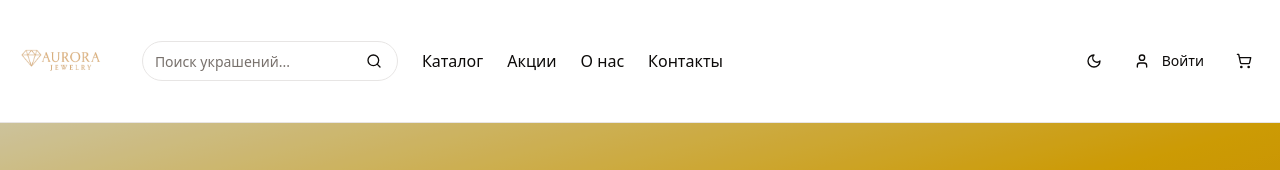
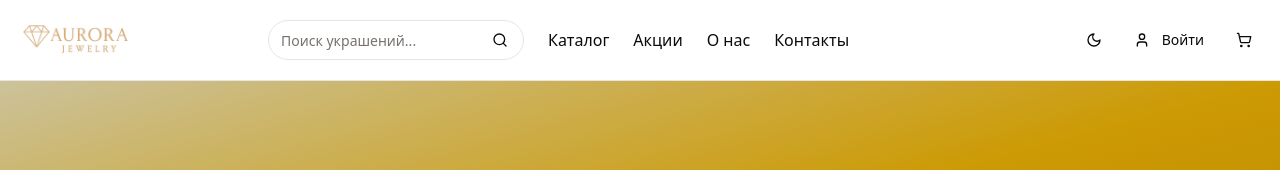
Before and after one commit to ulyanapilipuk/crafted-gem-gallery, a React (Vite) app: page / in a window 1280 px wide. Shown: the top 170 px of the page. Built offline with nearby package versions, Linux system fonts and the light colour scheme.

Commit message:
Fix: Increase logo size without affecting header height
Adjusted logo styling to prevent header height increase when scaling the logo.

```diff
--- a/src/components/Header.tsx
+++ b/src/components/Header.tsx
@@ -67,17 +67,21 @@ const Header = () => {
   return (
     <header className="bg-background border-b border-border sticky top-0 z-50 backdrop-blur-sm bg-background/80">
       <div className="container mx-auto px-4">
-        {/* Основной хедер */}
-        <div className="flex items-center justify-between py-4">
-          {/* Логотип */}
+        {/* Основной хедер с фиксированной высотой */}
+        <div className="flex items-center justify-between py-4 h-20">
+          {/* Логотип с абсолютным позиционированием */}
+          <div className="relative flex items-center">
             <Link to="/" className="flex items-center" onClick={() => handleNavigation('/')}>
               <img
                 src="/lovable-uploads/eb9d886f-9194-4685-9771-c9d36a3f6dc6.png"
                 alt="Aurora Jewelry"
-              className="h-[90px] w-auto object-contain"
+                className="h-[120px] w-auto object-contain absolute top-1/2 left-0 transform -translate-y-1/2 z-10"
                 style={{ maxWidth: '220px' }}
               />
+              {/* Невидимый placeholder для сохранения пространства */}
+              <div className="w-[220px] h-12"></div>
             </Link>
+          </div>
 
           {/* Поиск и навигация в одной строке */}
           <div className="flex items-center space-x-6 flex-1 max-w-4xl mx-8">
```
Lines whose indentation alone changed are shown as unchanged.
